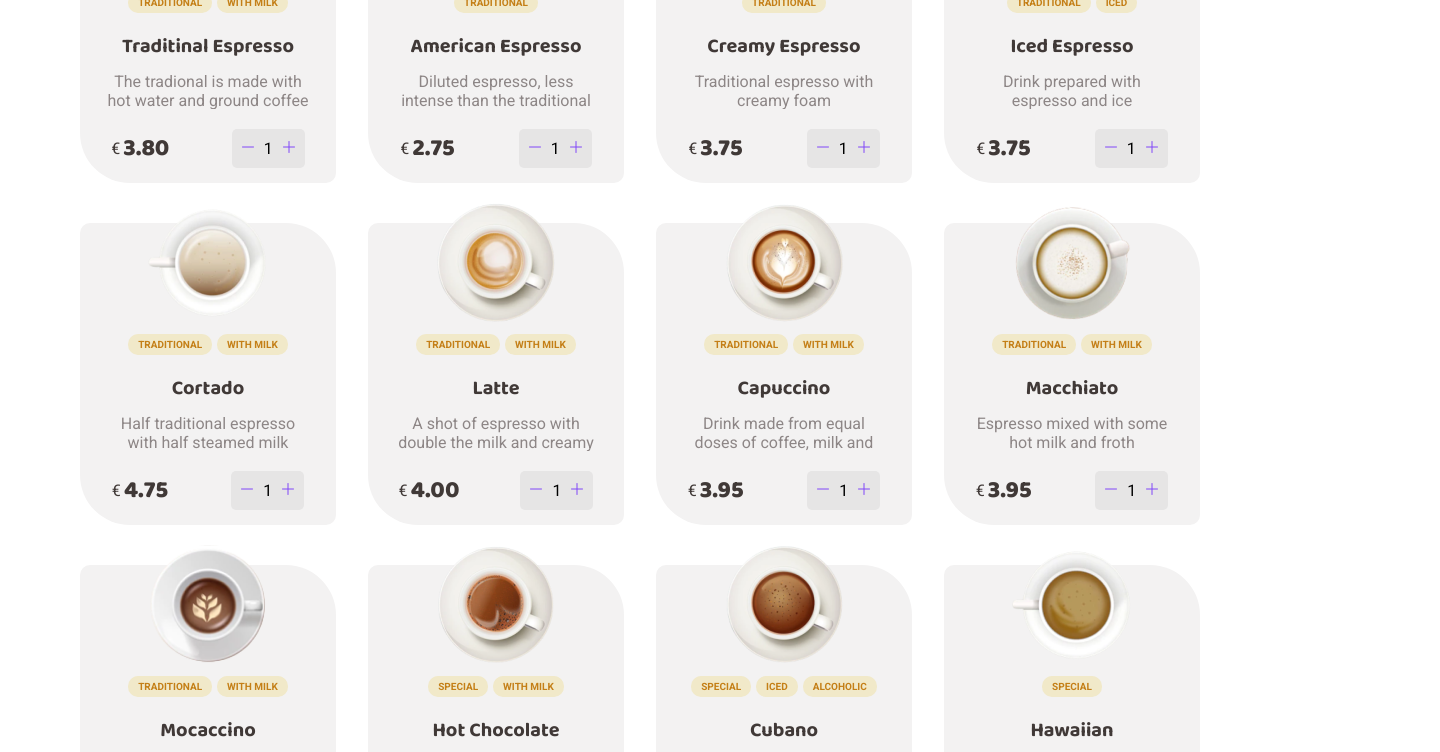
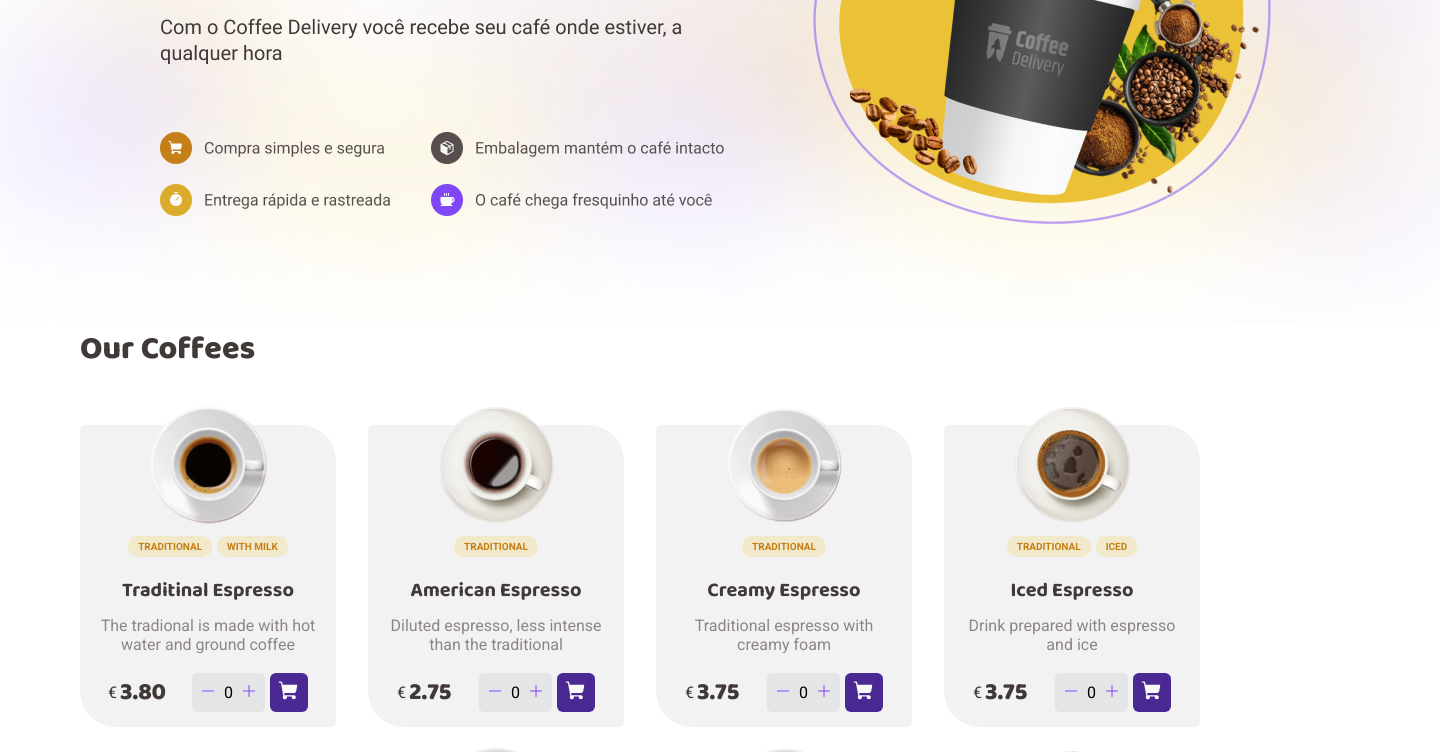
Before and after one commit to eduaardofranco/coffeeDelivery, a React (Vite) app: page / in a window 1280 px wide. Shown: the part 340-1092 px from the top of the page, 1440 px wide, since content can reach past the window. Built offline with nearby package versions, Linux system fonts and the light colour scheme.

Commit message:
quantity functions

```diff
--- a/src/components/CoofeeCart/index.tsx
+++ b/src/components/CoofeeCart/index.tsx
@@ -1,5 +1,6 @@
+import { ShoppingCart } from 'phosphor-react'
 import { Counter } from '../Counter'
-import { CartContainer, Description, Footer, Finalize } from './styles'
+import { CartContainer, Description, Footer, Finalize, AddCartButton } from './styles'
 
 interface Coofee {
     image: string
@@ -28,6 +29,9 @@ export function CoofeeCart({ title, image, tags, description, price }: Coofee) {
                 </p>
                 <Finalize>
                     <Counter />
+                    <AddCartButton>
+                        <ShoppingCart size={22} weight="fill" />
+                    </AddCartButton>
                 </Finalize>
             </Footer>
         </CartContainer>
--- a/src/components/CoofeeCart/styles.ts
+++ b/src/components/CoofeeCart/styles.ts
@@ -4,14 +4,12 @@ export const CartContainer = styled.div`
     background: ${(props) => props.theme['white-500']};
     display: flex;
     flex-direction: column;
-    border-radius: 10px 50px 10px 50px;
+    border-radius: 6px 36px 6px 36px;
 
     align-items: center;
-
-    /* padding: 3rem; */
     margin-bottom: 4rem;
     margin-right: 3.2rem;
-    padding-bottom: 1.5rem;
+    padding: 1.5rem;
     width: 25.6rem;
 
     &:nth-of-type(4n) {
@@ -20,7 +18,7 @@ export const CartContainer = styled.div`
 
     img {
         width: 12rem;
-        margin-top: -20px;
+        margin-top: -35px;
     }
 
     .tags {
@@ -51,7 +49,6 @@ export const Description = styled.p`
     text-align: center;
     overflow: hidden;
     height: 3.7rem;
-    width: 80%;
 `;
 
 export const Footer = styled.div`
@@ -74,5 +71,19 @@ export const Footer = styled.div`
 `;
 
 export const Finalize = styled.div`
+    display: flex;
+    gap: 5px;
+`;
 
+export const AddCartButton = styled.button`
+    border: none;
+    border-radius: 6px;
+    background: ${(props) => props.theme['purple-700']};
+    color: ${(props) => props.theme['white-300']};
+    cursor: pointer;
+    padding: 0 .8rem;
+    transition: background .1s;
+    &:hover {
+        background: ${(props) => props.theme['purple-500']};
+    }
 `;
--- a/src/components/Counter/index.tsx
+++ b/src/components/Counter/index.tsx
@@ -1,13 +1,25 @@
+import { useState } from 'react'
 import { CounterContainer } from './styles'
 import { Plus, Minus } from 'phosphor-react'
 export function Counter() {
+
+    const [quantity, setQuantity] = useState(0)
+
+    function handdleAdcItem() {
+        setQuantity(prevState => prevState + 1)
+    }
+    function handdleRemoveItem() {
+        if(quantity >= 2) {
+            setQuantity(prevState => prevState - 1)
+        }
+    }
     return(
         <CounterContainer>
-            <button>
+            <button onClick={handdleRemoveItem}>
             <Minus size={16} />
             </button>
-            <span>1</span>
-            <button>
+            <span>{quantity}</span>
+            <button onClick={handdleAdcItem}>
                 <Plus size={16} />
             </button>
         </CounterContainer>
--- a/src/pages/home/index.tsx
+++ b/src/pages/home/index.tsx
@@ -106,7 +106,7 @@ const coffees = [
 export function Home() {
     return(
         <HomeContainer>
-            {/* <img className='banner' src={banner} alt="" /> */}
+            <img className='banner' src={banner} alt="" />
 
             <main>
                 <h1>Our Coffees</h1>
```
